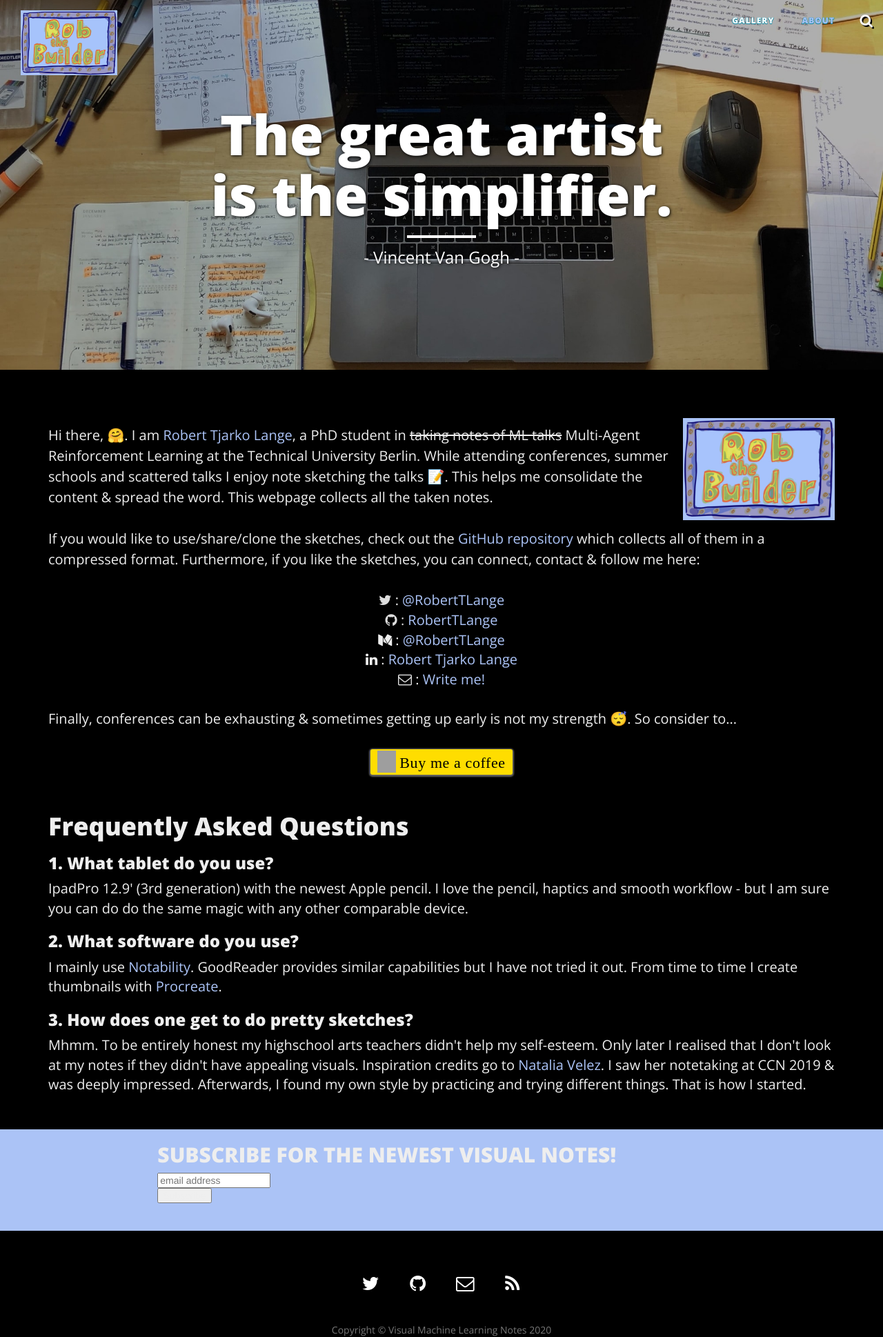
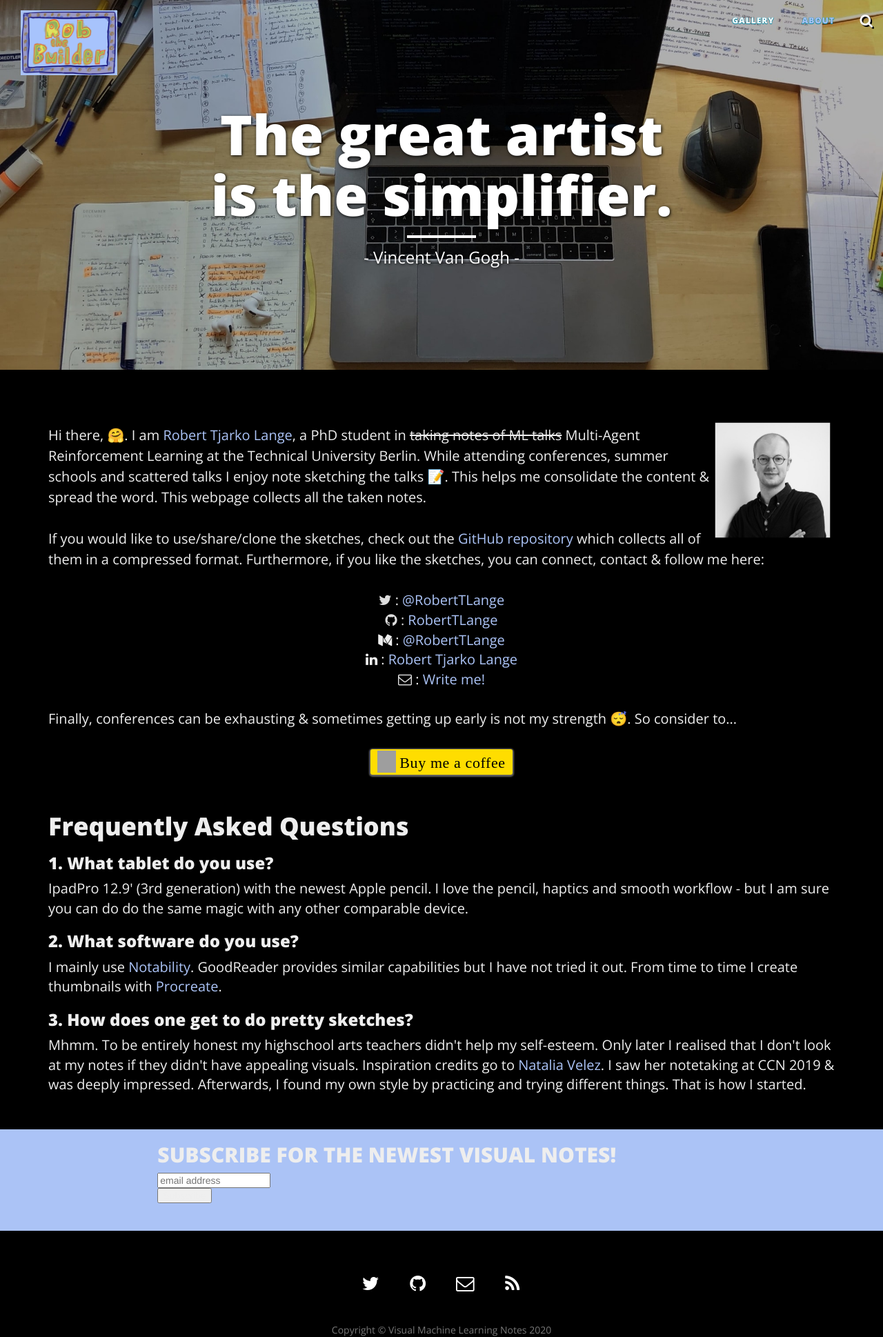
Before and after one commit to visual-ml-notes/visual-ml-notes.github.io, a Jekyll site: the page built from about/index.html, in a window 1280 px wide. Shown: the whole page at 69% size. Built offline with Jekyll 4.4.1, drawn with Linux system fonts in a browser that asks for light colours; nearby versions of some CDN libraries; comment, search, counter and statistics services are not loaded; grey boxes are pictures that could not be loaded.

Commit message:
minor final revisions

```diff
--- a/_includes/nav.html
+++ b/_includes/nav.html
@@ -6,7 +6,7 @@
             <button type="button" class="navbar-toggle" data-toggle="collapse" data-target="#bs-example-navbar-collapse-1">
                 <i class="fa fa-bars fa-lg"></i>
             </button>
-            <a href="{{ site.baseurl }}/" title="HOME"><img src="{{ site.baseurl }}/logo.png" alt="logo" style="width:140px;cursor:pointer;margin-top:15px;"/></a>
+            <a href="{{ site.baseurl }}/" title="HOME"><img src="{{ site.baseurl }}/logo.jpg" alt="logo" style="width:140px;cursor:pointer;margin-top:15px;"/></a>
         </div>
 
         <!-- Collect the nav links, forms, and other content for toggling -->
--- a/about/index.html
+++ b/about/index.html
@@ -31,7 +31,7 @@ header-img: "img/about-bg.jpg"
  <body>
     <div class="row">
             <h2></h2>
-            <img src="/img/rob-the-builder.jpg" style="float:right" width="220" height="84" />
+            <img src="/img/rob-pic.jpg" style="float:right" width="180" height="84" />
             <p>Hi there,  &#129303;. I am <a href="http://roberttlange.github.io/">Robert Tjarko Lange</a>, a PhD student in <strike>taking notes of ML talks</strike> Multi-Agent Reinforcement Learning at the Technical University Berlin. While attending conferences, summer schools and scattered talks I enjoy note sketching the talks 📝. This helps me consolidate the content & spread the word. This webpage collects all the taken notes.
             <br>
             <br>
```
Also changed, not shown: img/rob-pic.jpg (added), img/slider/all_notes_1.jpg, img/slider/all_notes_2.jpg, logo.jpg (renamed from img/rob-the-builder.jpg), logo.png (deleted).
